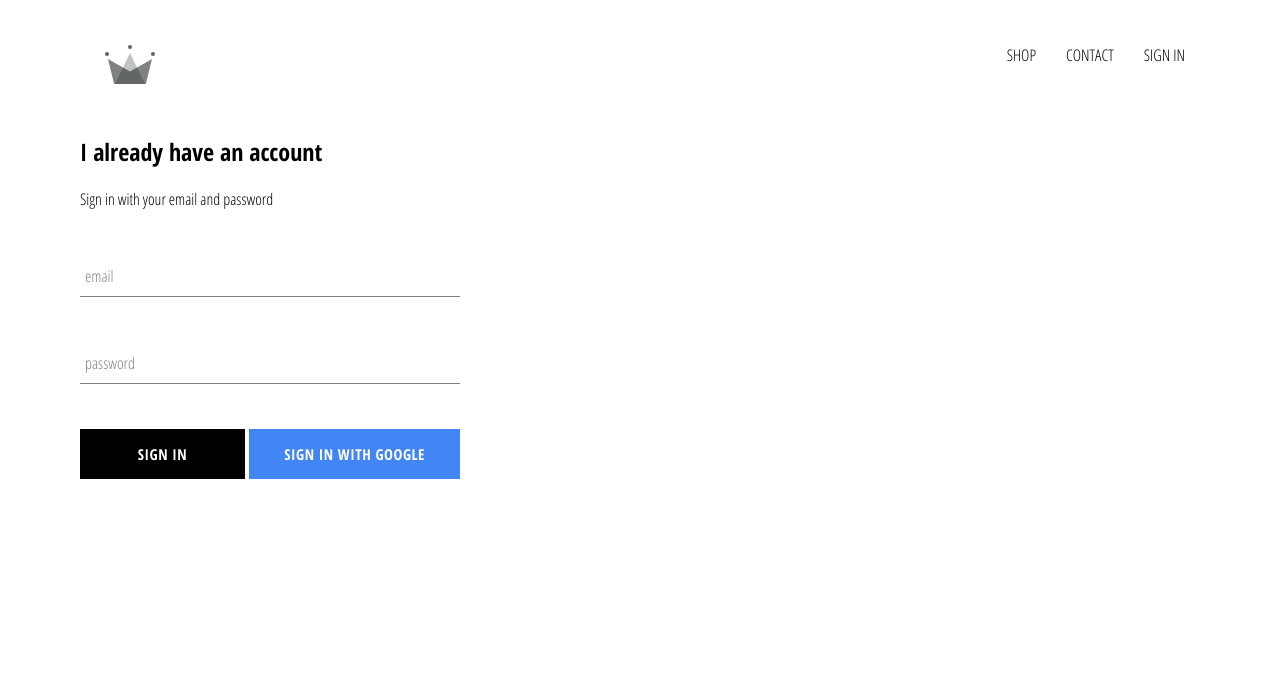
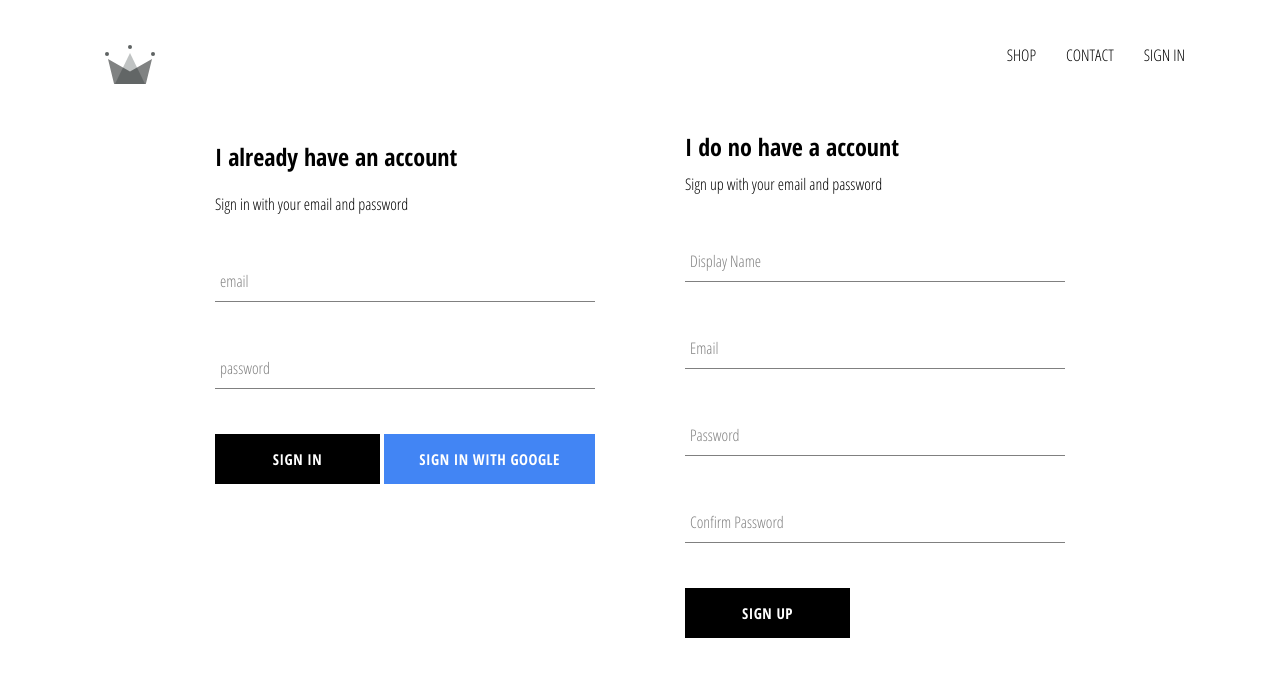
Before and after one commit to KodamDheerajKumar/crwn-clothing, a React (Create React App) app: page /signin in a window 1280 px wide. Shown: the top 676 px of the page. Built offline with nearby package versions, Linux system fonts and the light colour scheme; no server answers.

Commit message:
implemented firebase utils,  included ability to store authentication users into firestore data base

```diff
--- a/src/App.js
+++ b/src/App.js
@@ -9,7 +9,7 @@
 
 import SignInAndSignUpPage from './pages/sign-in-and-sign-up/sign-in-and-sign-up.component';
 
-import { auth }  from './firebase/firebase.utils';
+import { auth, createUserProfileDocument }  from './firebase/firebase.utils';
 
 class App extends React.Component {
   constructor(){
@@ -23,11 +23,26 @@
   unsubscribeFromAuth = null
 
   componentDidMount() {
-    this.unsubscribeFromAuth = auth.onAuthStateChanged(user =>{
-      this.setState({ currentUser: user});
+    this.unsubscribeFromAuth = auth.onAuthStateChanged( async user =>{
+      if (userAuth) {
+        const userRef = await createUserProfileDocument(userAuth);
 
-      console.log(user)
-    })
+        userRef.onSnapshot(SnapShot => {
+          this.setState({
+            currentUser: {
+              id: snapShot.id,
+              ...snapShot.data()
+            }
+
+          });
+          console.log(this.state);
+        });
+      }
+
+       this.setState({currentUser: userAuth});
+
+    });
+
   }
 
   componentWillUnmount() {
--- /dev/null
+++ b/src/components/sign-up/sign-up.component.jsx
@@ -0,0 +1,103 @@
+import React from "react";
+
+import FormInput from "../form-input/form-input.component";
+import CustomButton from "../custom-button/custom-button.component";
+
+import { auth, createUserProfileDocument } from "../../firebase/firebase.utils";
+
+import './sign-up.styles.scss';
+
+class SignUp extends React.Component {
+    constructor() {
+        super();
+
+        this.state={
+            displayName:'',
+            email:'',
+            password:'',
+            confirmPassword:''
+        };
+    }
+
+    handleSubmit= async event => {
+        event.preventDefault();
+
+        const {displayName,email,password, confirmPassword}=this.state;
+
+        if(password !== confirmPassword ) {
+            alert("passwords don't match");
+            return;
+        }
+
+        try {
+            const {user} =await auth.createUserWithEmailAndPassword( email, password);
+
+             await createUserProfileDocument(user, {displayName});
+             this.setState({
+                displayName:'',
+                email:'',
+                password:'',
+                confirmPassword:''
+            });
+        }catch(error){
+            console.error(error);
+        }
+    };
+
+    handleChange= event => {
+        const {name, value} = event.target;
+
+        this.setState({ [name]: value});
+
+    }
+
+    render() {
+        const {displayName, email, password, confirmPassword} = this.state;
+        return(
+            <div className="sign-up">
+                <h2 className="title">I do no have a account</h2>
+                <span>Sign up with your email and password</span>
+                <form className="sign-up-form" onSubmit={this.handleSubmit}>
+                    <FormInput
+                    type='text'
+                    name='displayName'
+                    value={displayName}
+                    onChange={this.handleChange}
+                    label='Display Name'
+                    required
+                    />
+                    <FormInput
+                    type='email'
+                    name='email'
+                    value={email}
+                    onChange={this.handleChange}
+                    label='Email'
+                    required
+                    />
+                    <FormInput
+                    type='password'
+                    name='password'
+                    value={password}
+                    onChange={this.handleChange}
+                    label='Password'
+                    required
+                    />
+                    <FormInput
+                    type='password '
+                    name='confirmPassword'
+                    value={confirmPassword}
+                    onChange={this.handleChange}
+                    label='Confirm Password'
+                    required
+                    />
+
+                    <CustomButton type='submit'>SIGN UP</CustomButton>
+
+                </form>
+            </div>
+        )
+    }
+}
+
+
+export default SignUp;
--- /dev/null
+++ b/src/components/sign-up/sign-up.styles.scss
@@ -0,0 +1,9 @@
+.sign-up {
+    display: flex;
+    flex-direction: column;
+    width: 380px;
+
+    .title {
+      margin: 10px 0;
+    }
+  }
--- a/src/firebase/firebase.utils.jsx
+++ b/src/firebase/firebase.utils.jsx
@@ -3,13 +3,40 @@
 import 'firebase/compat/auth';
 
 const config = {
-    apiKey: "AIzaSyDDrfLh5sEqgf05XyBDtJST1uapz8DZZgc",
-    authDomain: "crwn-db-13160.firebaseapp.com",
-    projectId: "crwn-db-13160",
-    storageBucket: "crwn-db-13160.appspot.com",
-    messagingSenderId: "412591063013",
-    appId: "1:412591063013:web:2ec0a4db2931034525b90c",
-    measurementId: "G-FBVQCGFK8H"
+    apiKey: "AIzaSyCRUnPiSyyyBmxW0_eXaSCZv4YA8VKlCdE",
+    authDomain: "crwn-db-536d4.firebaseapp.com",
+    projectId: "crwn-db-536d4",
+    storageBucket: "crwn-db-536d4.appspot.com",
+    messagingSenderId: "465960656217",
+    appId: "1:465960656217:web:0199744fa3ff4e5fd74048",
+    measurementId: "G-REMC4J70RW"
+};
+
+export const createUserProfileDocument = async (userAuth, additionalData) => {
+    if(!userAuth) return;
+
+    const userRef = firestore.doc(`users/${userAuth.uid}`);
+    const snapShot = await userRef.get();
+
+    if(!snapShot.exists) {
+        const {displayName, email} = userAuth;
+        const createdAt = new Date();
+
+        try{
+            await userRef.set({
+                displayName,
+                email,
+                createdAt,
+                ...additionalData
+
+            })
+        } catch(error) {
+
+        }
+    }
+
+    return userRef;
+
 };
 
 firebase.initializeApp(config);
--- a/src/pages/sign-in-and-sign-up/sign-in-and-sign-up.component.jsx
+++ b/src/pages/sign-in-and-sign-up/sign-in-and-sign-up.component.jsx
@@ -4,9 +4,12 @@
 
 import SignIn from "../../components/sign-in/sign-in.component";
 
+import SignUp from "../../components/sign-up/sign-up.component";
+
 const SignInAndSignUpPage =() => (
     <div className="sign-in-and-sign-up">
         <SignIn />
+        <SignUp />
     </div>
 );
 
--- a/src/pages/sign-in-and-sign-up/sign-in-and-sign-up.styles.scss
+++ b/src/pages/sign-in-and-sign-up/sign-in-and-sign-up.styles.scss
@@ -0,0 +1,6 @@
+.sign-in-and-sign-up {
+    width: 850px;
+    display: flex;
+    justify-content: space-between;
+    margin: 30px auto;
+  }
```
